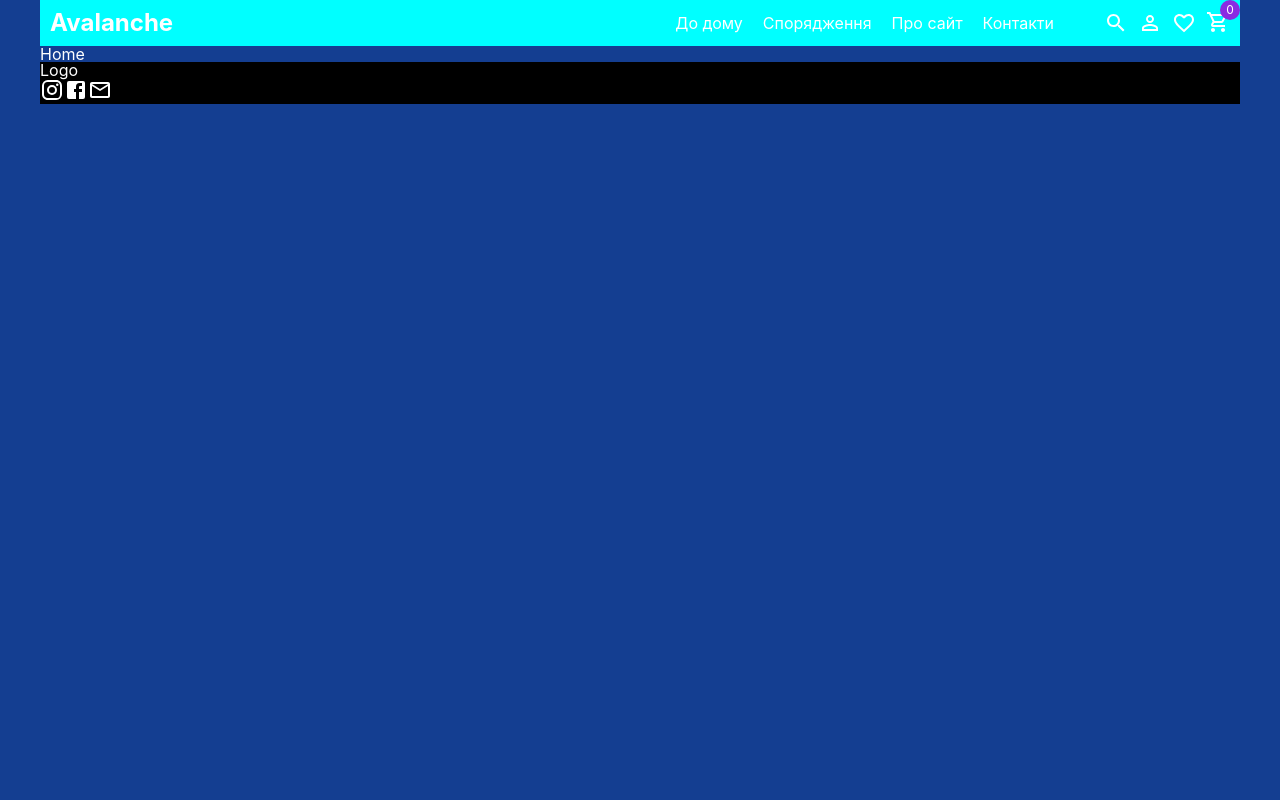
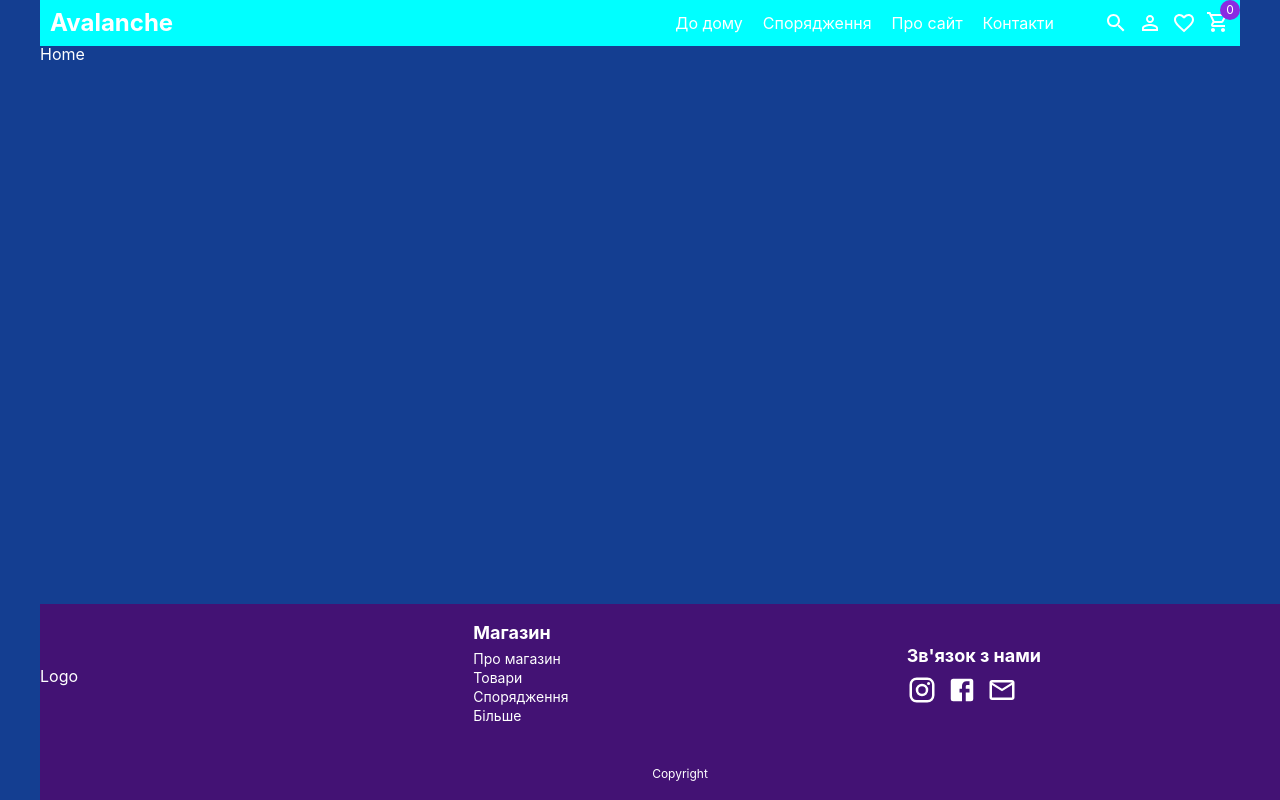
Before and after one commit to Maaaksl87/ecommerce, a React (Create React App) app: page / in a window 1280 px wide. Built offline with nearby package versions, Linux system fonts and the light colour scheme; the HTML template or start-up script is replaced by a standard one.

Commit message:
попередня версія footer

```diff
--- a/src/components/Footer/Footer.jsx
+++ b/src/components/Footer/Footer.jsx
@@ -6,34 +6,37 @@ import FacebookIcon from '@mui/icons-material/Facebook'; // фейсбук
 import MailOutlineIcon from '@mui/icons-material/MailOutline'; // емейл
 
 import "./Footer.scss"
+
 const Footer = () => {
     return (
         <footer className="footer">
-            <div className="container">
+            <div className="footer__container container">
                 <div className="footer__row">
                     <div className="footer__col footer__logo">
                         <Link to="/">Logo</Link>
                     </div>
                     <div className="footer__col">
-                        <h2 className="footer__title"></h2>
-                        <div className="footer__nav"></div>
+                        <h2 className="footer__title">Магазин</h2>
+                        <div className="footer__nav">
+                            <ul>
+                                <li><a href="/">Про магазин</a></li>
+                                <li><a href="/">Товари</a></li>
+                                <li><a href="/">Спорядження</a></li>
+                                <li><a href="/">Більше</a></li>
+                            </ul>
+                        </div>
                     </div>
                     <div className="footer__col">
-                        <h2 className="footer__title"></h2>
-                        <div className="footer__nav"></div>
+                        <h2 className="footer__title">Зв'язок з нами</h2>
+                        <ul className="icons">
+                            <InstagramIcon />
+                            <FacebookIcon />
+                            <MailOutlineIcon />
+                        </ul>
                     </div>
-                    <div className="footer__col">
-                        <h2 className="footer__subscribe"></h2>
-                        <div className="footer__title"></div>
-                    </div>
-                    <ul className="icons">
-                        <InstagramIcon />
-                        <FacebookIcon />
-                        <MailOutlineIcon />
-                    </ul>
                 </div>
 
-                <div className="footer__bottom"></div>
+                <div className="footer__bottom">Copyright</div>
             </div>
         </footer>
     )
--- a/src/components/Footer/Footer.scss
+++ b/src/components/Footer/Footer.scss
@@ -1,3 +1,70 @@
-.footer{
-    background-color: black;
-}
+.footer {
+    background-color: #431274;
+    padding: 20px 0;
+    width: 100%; /* Розтягнути футер на всю ширину екрану */
+    position: fixed; /* Фіксована позиція */
+    bottom: 0; /* Прикріпити до нижнього краю екрану */
+
+    .footer__container {
+      display: flex;
+      justify-content: space-between;
+      align-items: flex-start; /* Змінено на flex-start для вирівнювання "Зв'язок з нами" зверху */
+      flex-wrap: wrap;
+      width: 100%;
+    }
+
+    .footer__row {
+      display: flex;
+      justify-content: space-between;
+      align-items: center;
+      flex-wrap: wrap;
+      width: 100%;
+    }
+
+    .footer__col {
+      flex: 1;
+      margin-right: 20px;
+      margin-bottom: 20px;
+
+      &:last-child {
+        margin-right: 0;
+      }
+
+      .footer__title {
+        font-size: 18px;
+        font-weight: bold;
+        margin-bottom: 10px;
+      }
+
+      .footer__nav {
+        ul {
+          list-style: none;
+          padding: 0;
+
+          li {
+            margin-bottom: 5px;
+            font-size: 14px;
+          }
+        }
+      }
+    }
+
+    .icons {
+      display: flex;
+      align-items: center;
+      margin-top: 10px; /* Додано відступ зверху між "Зв'язок з нами" і соціальними мережами */
+
+      svg {
+        width: 30px;
+        height: 30px;
+        margin-right: 10px;
+      }
+    }
+
+    .footer__bottom {
+      width: 100%;
+      text-align: center;
+      margin-top: 20px;
+      font-size: 12px;
+    }
+  }
```
